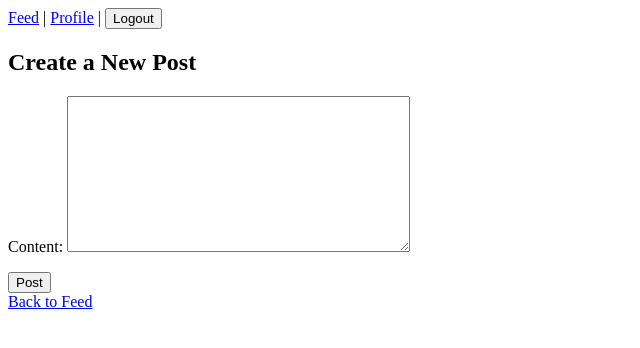
After one commit to Ladynads/creaverse, a Django app: page /users/feed/new/ in a window 1280 px wide. The commit adds this page. Shown: the top 348 px of the page, without its empty margins (0-640 px from the left). Run offline with Django 4.2, Linux system fonts and the light colour scheme; a user stored in the database is signed in.

Commit message:
Added Interactive Feed

```diff
--- a/templates/base.html
+++ b/templates/base.html
@@ -8,6 +8,7 @@
 <body>
     <nav>
         {% if user.is_authenticated %}
+        <a href="{% url 'feed' %}">Feed</a> |  <!-- Feed link -->
             <a href="{% url 'profile' %}">Profile</a> |  <!-- Profile link -->
             <form id="logout-form" action="{% url 'logout' %}" method="post" style="display: inline;">
                 {% csrf_token %}
--- a/users/models.py
+++ b/users/models.py
@@ -1,13 +1,20 @@
 from django.contrib.auth.models import AbstractUser
 from django.db import models
 
-# Create your models here.
-
+# Custom User Model
 class CustomUser(AbstractUser):
     bio = models.TextField(blank=True, null=True)
-    profile_image = models.ImageField(upload_to='profile_pics/', blank=True, null=True)
-    role = models.CharField(max_length=50, choices=[('admin', 'Admin'), ('creator', 'Creator')], default='creator')
-    invite_code = models.CharField(max_length=10, unique=True, blank=True, null=True)  # New field
+    profile_image = models.ImageField(upload_to="profile_pics/", blank=True, null=True)
+    invite_code = models.CharField(max_length=10, blank=True, null=True)
 
     def __str__(self):
         return self.username
+
+# Post Model for the Interactive Feed
+class Post(models.Model):
+    user = models.ForeignKey(CustomUser, on_delete=models.CASCADE)  # Links post to user
+    content = models.TextField()  # Post content (text)
+    created_at = models.DateTimeField(auto_now_add=True)  # Auto timestamp
+
+    def __str__(self):
+        return f"{self.user.username}: {self.content[:30]}"  # Show first 30 chars of post
--- /dev/null
+++ b/users/templates/users/new_post.html
@@ -0,0 +1,11 @@
+{% extends "base.html" %}
+
+{% block content %}
+<h2>Create a New Post</h2>
+<form method="post">
+    {% csrf_token %}
+    {{ form.as_p }}
+    <button type="submit">Post</button>
+</form>
+<a href="{% url 'feed' %}">Back to Feed</a>
+{% endblock %}
--- a/users/urls.py
+++ b/users/urls.py
@@ -1,10 +1,12 @@
 from django.urls import path
-from .views import register, CustomLoginView, CustomLogoutView, profile, ProfileUpdateView  # Import profile views
+from .views import register, CustomLoginView, CustomLogoutView, profile, ProfileUpdateView, FeedView, CreatePostView  # ✅ NEW: Import feed views
 
 urlpatterns = [
     path('register/', register, name='register'),
     path('login/', CustomLoginView.as_view(), name='login'),
     path('logout/', CustomLogoutView.as_view(), name='logout'),
-    path('profile/', profile, name='profile'),  # Profile page
-    path('profile/edit/', ProfileUpdateView.as_view(), name='profile_edit'),  # Edit profile page
+    path('profile/', profile, name='profile'),
+    path('profile/edit/', ProfileUpdateView.as_view(), name='profile_edit'),
+    path('feed/', FeedView.as_view(), name='feed'),  # Feed page
+    path('feed/new/', CreatePostView.as_view(), name='new_post'),  # Create post page
 ]
--- a/users/views.py
+++ b/users/views.py
@@ -6,8 +6,9 @@ from django.urls import reverse_lazy  # Import reverse_lazy for redirects
 from django.views import View  # Import generic View class
 from django.contrib.auth.decorators import login_required  # Restrict access to profile view
 from django.utils.decorators import method_decorator  # Restrict access to profile edit view
-from django.views.generic import UpdateView  # Create an UpdateView for profile editing
-from django.contrib.auth import get_user_model  # Get the custom user model
+from django.views.generic import UpdateView, ListView, CreateView
+from django.contrib.auth import get_user_model
+from .models import Post  # Import Post model
 
 # User Registration View
 def register(request):
@@ -49,3 +50,22 @@ class ProfileUpdateView(UpdateView):
 
     def get_object(self):
         return self.request.user  # Only allows editing of the logged-in user
+
+# Feed View: Shows all posts
+class FeedView(ListView):
+    model = Post
+    template_name = 'users/feed.html'
+    context_object_name = 'posts'
+    ordering = ['-created_at']  # Show newest posts first
+
+# Create Post View: Allows users to create posts
+@method_decorator(login_required, name='dispatch')
+class CreatePostView(CreateView):
+    model = Post
+    fields = ['content']
+    template_name = 'users/new_post.html'
+    success_url = reverse_lazy('feed')  # Redirect to feed after posting
+
+    def form_valid(self, form):
+        form.instance.user = self.request.user  # Set post owner
+        return super().form_valid(form)
```
Also changed, not shown: users/templates/users/feed.html (added, +20 -0 lines), db.sqlite3, users/migrations/0004_remove_customuser_role_alter_customuser_invite_code_and_more.py (added).
